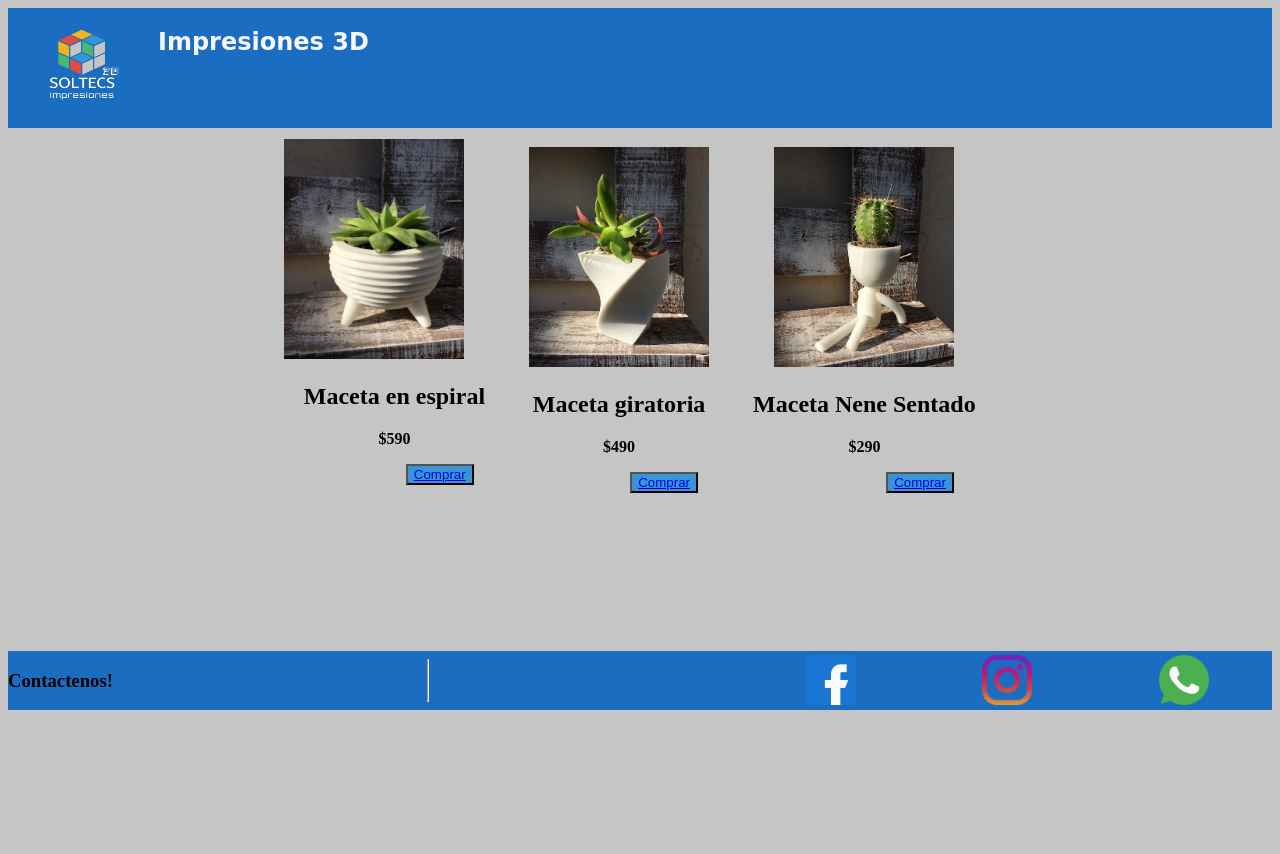
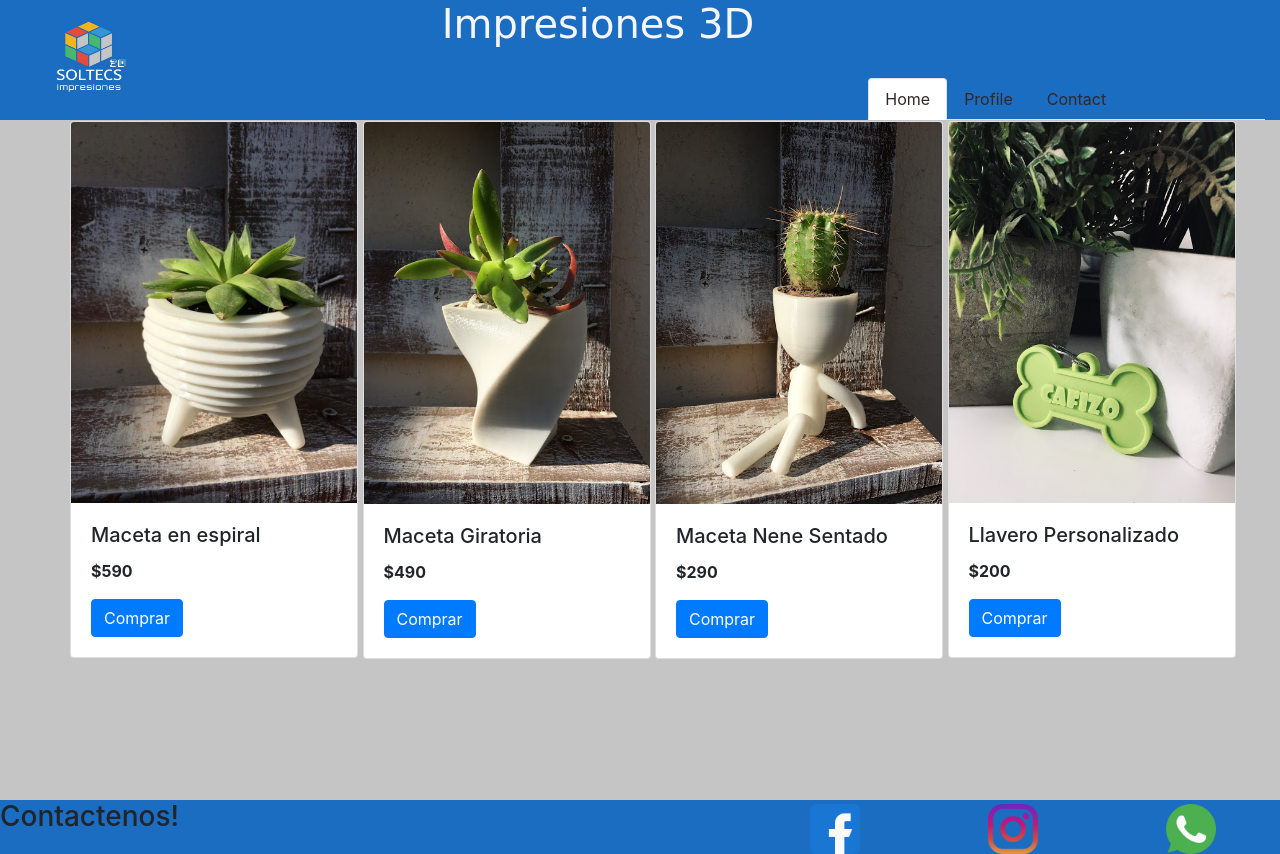
Before and after one commit to SebaMarzari/Clip, a plain HTML site: page index.html in a window 1280 px wide. Before the commit the page ends 800 px from the top, so only its background shows below. Drawn offline with nearby package versions, Linux system fonts and the light colour scheme.

Commit message:
bootstrap

```diff
--- a/css/estilos.css
+++ b/css/estilos.css
@@ -7,7 +7,7 @@
 
 .header {
     background-color: var(--color-mas-usado);
-    display: flex;
+
 }
 
 aside{
--- a/index.html
+++ b/index.html
@@ -4,40 +4,76 @@
     <meta charset="UTF-8">
     <meta name="viewport" content="width=device-width, initial-scale=1.0">
     <link rel="stylesheet" href="css/estilos.css">
+    <link rel="stylesheet" href="https://stackpath.bootstrapcdn.com/bootstrap/4.5.2/css/bootstrap.min.css" integrity="sha384-JcKb8q3iqJ61gNV9KGb8thSsNjpSL0n8PARn9HuZOnIxN0hoP+VmmDGMN5t9UJ0Z" crossorigin="anonymous">
     <title>Soltecs 3D</title>
 </head>
 <body style="background-color: #C5C5C5;">
-    <nav class="header">
-        <img class="img mediana" src="images/logo.jpeg">
-        <h1 class="letraHeader">Impresiones 3D</h1>
+    <nav class="header container-fluid">
+        <div class="row">
+            <div class="col-md-4">
+                <img class="img mediana" src="images/logo.jpeg">
+            </div>
+            <div class="col-md-4"><h1 class="letraHeader">Impresiones 3D</h1></div>
+            <div class="col-md-4 float-right align-self-end">
+                <ul class="nav nav-tabs" id="myTab" role="tablist">
+                    <li class="nav-item">
+                    <a class="nav-link active" id="home-tab" data-toggle="tab" href="#home" role="tab" aria-controls="home" aria-selected="true" style="color:#332727 ;">Home</a>
+                    </li>
+                    <li class="nav-item">
+                    <a class="nav-link" id="profile-tab" data-toggle="tab" href="#profile" role="tab" aria-controls="profile" aria-selected="false" style="color:#332727 ;">Profile</a>
+                    </li>
+                    <li class="nav-item">
+                    <a class="nav-link" id="contact-tab" data-toggle="tab" href="#contact" role="tab" aria-controls="contact" aria-selected="false" style="color:#332727 ;">Contact</a>
+                    </li>
+                </ul>
+                </div>
+                </div>
+            </div>
     </nav>
-    <table style="display: flex; padding-left: 20%;">
-        <tr>
-            <th>
-            <img class="img grande" src="images/maceta.jpg">
-                <ul>
-                <h2>Maceta en espiral</h2>
-                <p>$590</p>
-                <button style="margin-left:50%; background-color: #3795D3;"><a href="html/compras.html">Comprar</a></button>
-                </ul>
+    <table class="container">
+        <tr class="row">
+            <th class="col-md-3">
+                <div class="card" style="width: 18rem;">
+                    <img class="card-img-top" src="images/maceta.jpg">
+                    <div class="card-body">
+                      <h5 class="card-title">Maceta en espiral</h5>
+                      <p class="card-text">$590</p>
+                      <a href="html/compras.html" class="btn btn-primary">Comprar</a>
+                    </div>
+                  </div>
             </th>
 
-            <th>
-                <ul>
-                <img class="img grande" src="images/maceta2.JPG">
-                <h2>Maceta giratoria</h2>
-                <p>$490</p>
-                <button style="margin-left:50%; background-color: #3795D3;"><a href="html/compras.html">Comprar</a></button>
-                </ul>
+            <th class="col-md-3">
+                <div class="card" style="width: 18rem;">
+                    <img class="card-img-top" src="images/maceta2.JPG">
+                    <div class="card-body">
+                      <h5 class="card-title">Maceta Giratoria</h5>
+                      <p class="card-text">$490</p>
+                      <a href="html/compras.html" class="btn btn-primary">Comprar</a>
+                    </div>
+                  </div>
             </th>
 
-            <th>
-                <ul>
-                <img class="img grande" src="images/maceta1.JPG">
-                <h2>Maceta Nene Sentado</h2>
-                <p>$290</p>
-                <button style="margin-left:50%; background-color: #3795D3;"><a href="html/compras.html">Comprar</a></button>
-                </ul>
+            <th class="col-md-3">
+                <div class="card" style="width: 18rem;">
+                    <img class="card-img-top" src="images/maceta1.JPG">
+                    <div class="card-body">
+                      <h5 class="card-title">Maceta Nene Sentado</h5>
+                      <p class="card-text">$290</p>
+                      <a href="html/compras.html" class="btn btn-primary">Comprar</a>
+                    </div>
+                  </div>
+            </th>
+
+            <th class="col-md-3">
+                <div class="card" style="width: 18rem;">
+                    <img class="card-img-top" src="images/llaveroHueso.JPG">
+                    <div class="card-body">
+                      <h5 class="card-title">Llavero Personalizado</h5>
+                      <p class="card-text">$200</p>
+                      <a href="html/compras.html" class="btn btn-primary">Comprar</a>
+                    </div>
+                  </div>
             </th>
         </tr>
     </table>
@@ -50,5 +86,8 @@
             <a href="https://wa.me/+543584160191" style="padding-right: 5%; padding-left: 5%; padding-top: 0.3%;"><img class="img pequenia" src="images/whatsapp.png"></a>
         </div>
     </footer>
+    <script src="https://code.jquery.com/jquery-3.5.1.slim.min.js" integrity="sha384-DfXdz2htPH0lsSSs5nCTpuj/zy4C+OGpamoFVy38MVBnE+IbbVYUew+OrCXaRkfj" crossorigin="anonymous"></script>
+    <script src="https://cdn.jsdelivr.net/npm/popper.js@1.16.1/dist/umd/popper.min.js" integrity="sha384-9/reFTGAW83EW2RDu2S0VKaIzap3H66lZH81PoYlFhbGU+6BZp6G7niu735Sk7lN" crossorigin="anonymous"></script>
+    <script src="https://stackpath.bootstrapcdn.com/bootstrap/4.5.2/js/bootstrap.min.js" integrity="sha384-B4gt1jrGC7Jh4AgTPSdUtOBvfO8shuf57BaghqFfPlYxofvL8/KUEfYiJOMMV+rV" crossorigin="anonymous"></script>
 </body>
 </html>
```
Also changed, not shown: html/compras.html (+59 -17 lines), images/llaveroHueso.JPG (added).
